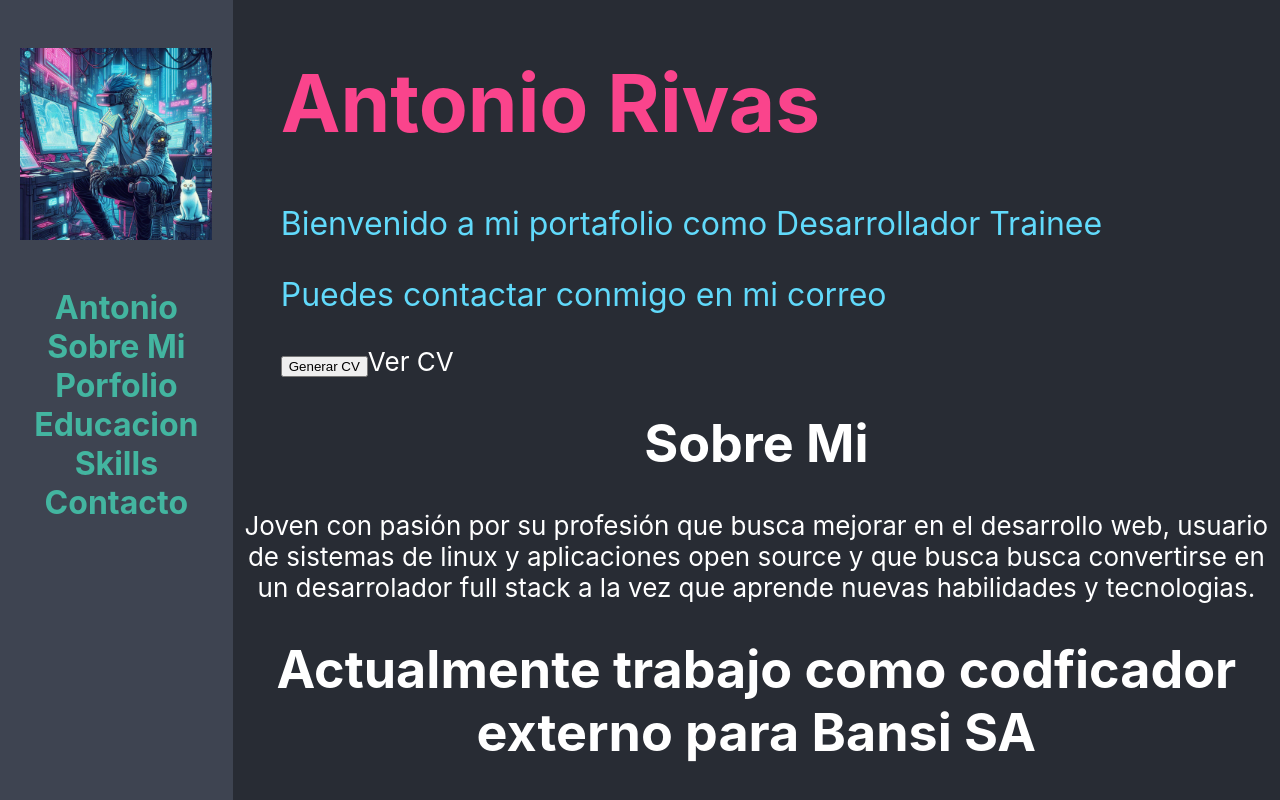
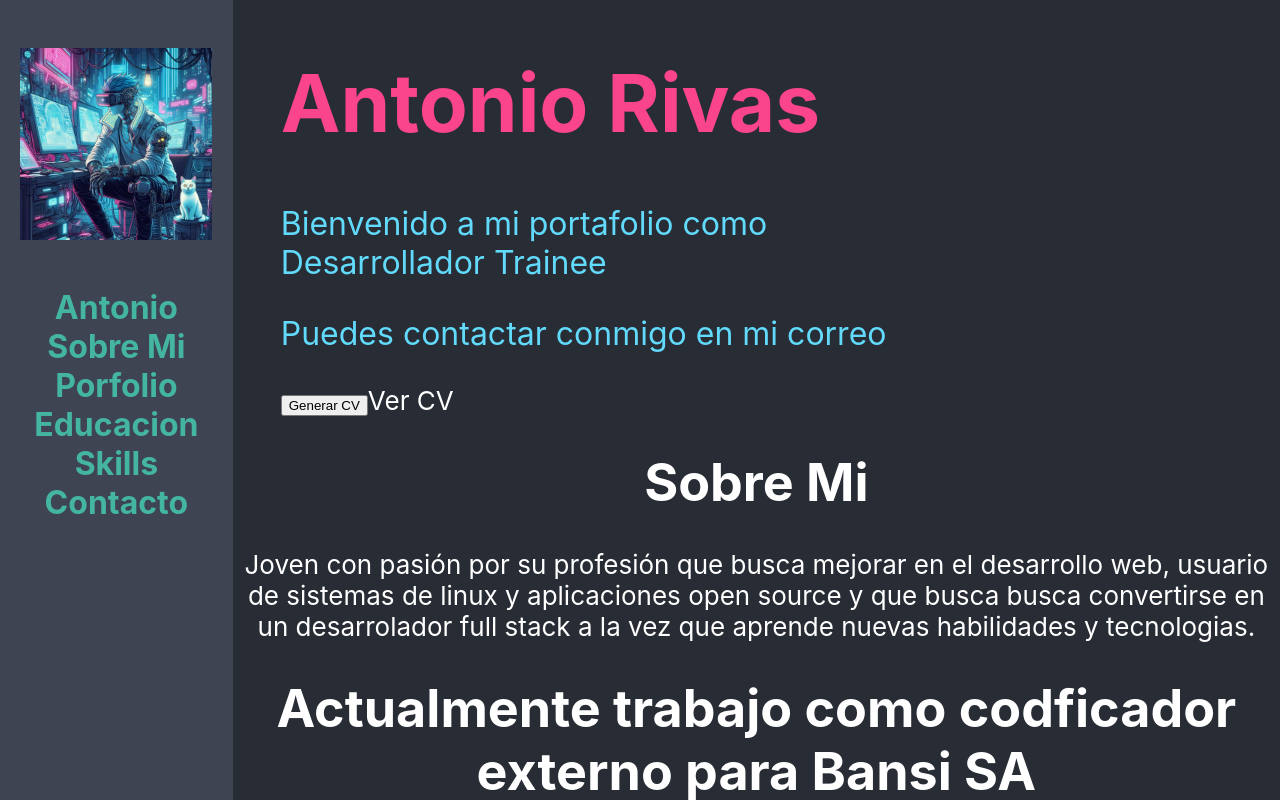
Before and after one commit to SteveBartmoss/cvSteve, a React (Create React App) app: page / in a window 1280 px wide. Shown: the top 800 px of the page. Built offline with nearby package versions, Linux system fonts and the light colour scheme.

Commit message:
se agrego el tamano del contenedor para la seccion

```diff
--- a/src/App.css
+++ b/src/App.css
@@ -63,7 +63,7 @@
 }
 
 .div-content{
-  width: fit-content;
+  width: 60%;
   text-align: left;
   margin-left: 3rem;
 }
```
